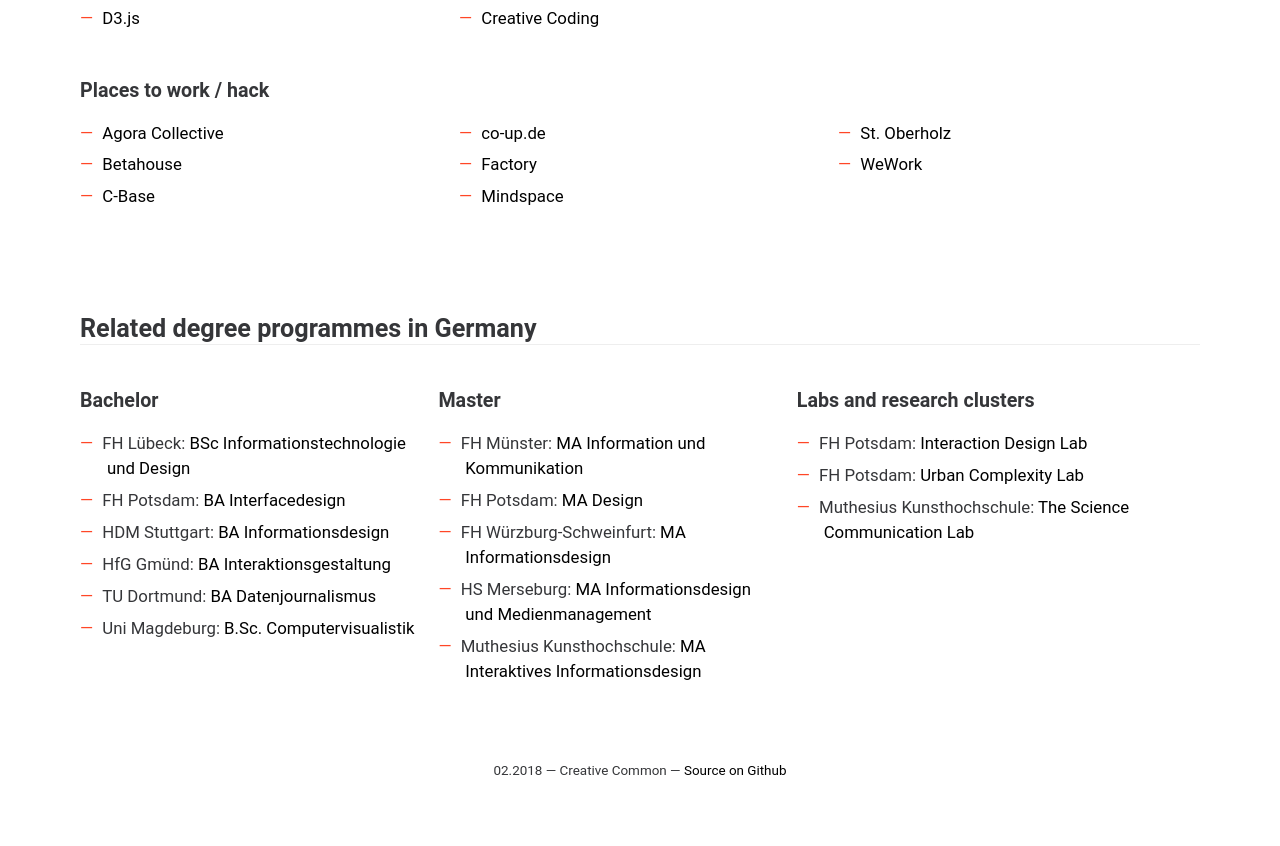
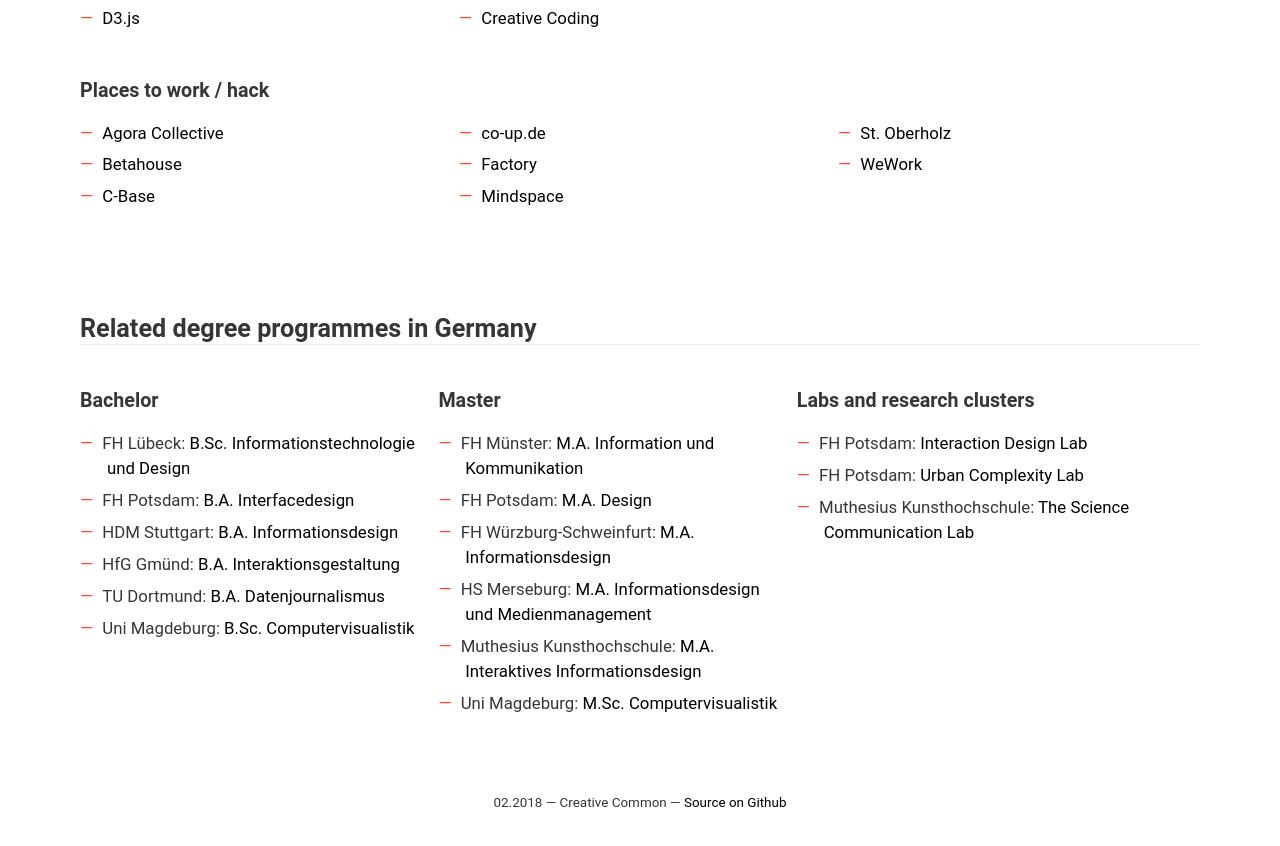
Before and after one commit to Data-Visualization-Berlin/datavis.berlin, a Jekyll site: the page built from index.html, in a window 1280 px wide and 900 px high, scrolled down 2611 px. Shown: the top 846 px of the window. Built offline with Jekyll 4.4.1, drawn with Linux system fonts in a browser that asks for light colours.

Commit message:
Computervisualistik Master added. And some points.

```diff
--- a/index.html
+++ b/index.html
@@ -201,11 +201,11 @@
       <section>
         <h3>Bachelor</h3>
         <ul>
-          <li>FH Lübeck: <a href="https://www.fh-luebeck.de/hochschule/fachbereich-elektrotechnik-und-informatik/studiengaenge/informationstechnologie-und-design-bsc/uebersicht/">BSc Informationstechnologie und Design</a></li>
-          <li>FH Potsdam: <a href="https://www.fh-potsdam.de/studieren/fachbereiche/design/studiengaenge/interfacedesign/">BA Interfacedesign</a></li>
-          <li>HDM Stuttgart: <a href="https://informationsdesign.hdm-stuttgart.de/">BA Informationsdesign</a></li>
-          <li>HfG Gmünd: <a href="http://www.hfg-gmuend.de/Interaktionsgestaltung_IG.html">BA Interaktionsgestaltung</a></li>
-          <li>TU Dortmund: <a href="https://wj.ifj.tu-dortmund.de/datenjournalismus/?%2Fdatenjournalismus%2F=">BA Datenjournalismus</a></li>
+          <li>FH Lübeck: <a href="https://www.fh-luebeck.de/hochschule/fachbereich-elektrotechnik-und-informatik/studiengaenge/informationstechnologie-und-design-bsc/uebersicht/">B.Sc. Informationstechnologie und Design</a></li>
+          <li>FH Potsdam: <a href="https://www.fh-potsdam.de/studieren/fachbereiche/design/studiengaenge/interfacedesign/">B.A. Interfacedesign</a></li>
+          <li>HDM Stuttgart: <a href="https://informationsdesign.hdm-stuttgart.de/">B.A. Informationsdesign</a></li>
+          <li>HfG Gmünd: <a href="http://www.hfg-gmuend.de/Interaktionsgestaltung_IG.html">B.A. Interaktionsgestaltung</a></li>
+          <li>TU Dortmund: <a href="https://wj.ifj.tu-dortmund.de/datenjournalismus/?%2Fdatenjournalismus%2F=">B.A. Datenjournalismus</a></li>
           <li>Uni Magdeburg: <a href="https://www.uni-magdeburg.de/Studieninteressierte/Studieng%C3%A4nge+von+A+bis+Z/Bachelor/Computervisualistik.html">B.Sc. Computervisualistik</a></li>
         </ul>
       </section>
@@ -213,11 +213,12 @@
       <section>
         <h3>Master</h3>
         <ul>
-          <li>FH Münster: <a href="https://www.fh-muenster.de/msd/studium7/master/studienverlaufmaster.php?p=9">MA Information und Kommunikation</a></li>
-          <li>FH Potsdam: <a href="https://www.fh-potsdam.de/studieren/fachbereiche/design/studiengaenge/design-ma/">MA Design</a></li>
-          <li>FH Würzburg-Schweinfurt: <a href="http://gestaltung.fh-wuerzburg.de/profil">MA Informationsdesign</a></li>
-          <li>HS Merseburg: <a href="https://www.hs-merseburg.de/ww/studiengaenge/informationsdesign-und-medienmanagement-ma/">MA Informationsdesign und Medienmanagement</a></li>
-          <li>Muthesius Kunsthochschule: <a href="https://interaktive-medien.muthesius-kunsthochschule.de/interaktives-informationsdesign/">MA Interaktives Informationsdesign</a></li>
+          <li>FH Münster: <a href="https://www.fh-muenster.de/msd/studium7/master/studienverlaufmaster.php?p=9">M.A. Information und Kommunikation</a></li>
+          <li>FH Potsdam: <a href="https://www.fh-potsdam.de/studieren/fachbereiche/design/studiengaenge/design-ma/">M.A. Design</a></li>
+          <li>FH Würzburg-Schweinfurt: <a href="http://gestaltung.fh-wuerzburg.de/profil">M.A. Informationsdesign</a></li>
+          <li>HS Merseburg: <a href="https://www.hs-merseburg.de/ww/studiengaenge/informationsdesign-und-medienmanagement-ma/">M.A. Informationsdesign und Medienmanagement</a></li>
+          <li>Muthesius Kunsthochschule: <a href="https://interaktive-medien.muthesius-kunsthochschule.de/interaktives-informationsdesign/">M.A. Interaktives Informationsdesign</a></li>
+          <li>Uni Magdeburg: <a href="https://www.uni-magdeburg.de/Studieninteressierte/Studieng%C3%A4nge+von+A+bis+Z/Master/Computervisualistik.html">M.Sc. Computervisualistik</a></li>
         </ul>
       </section>
 
```
